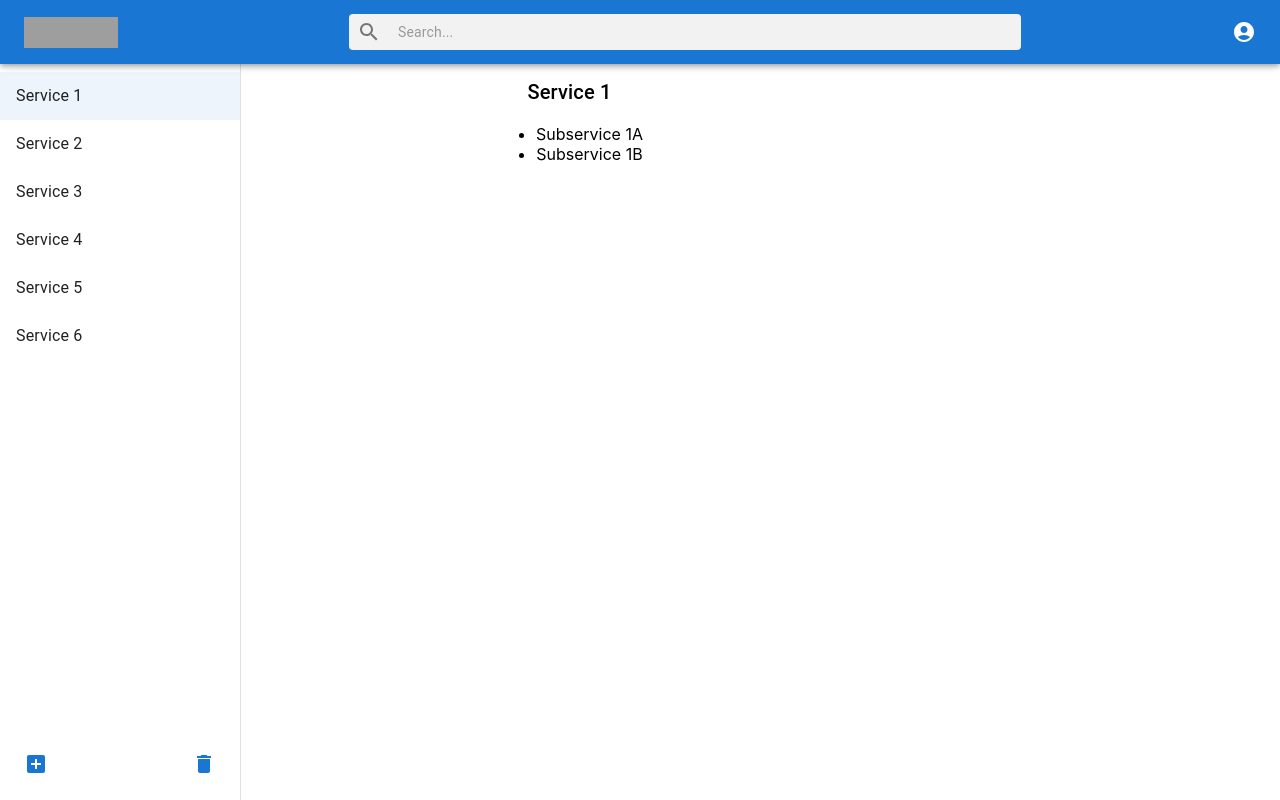
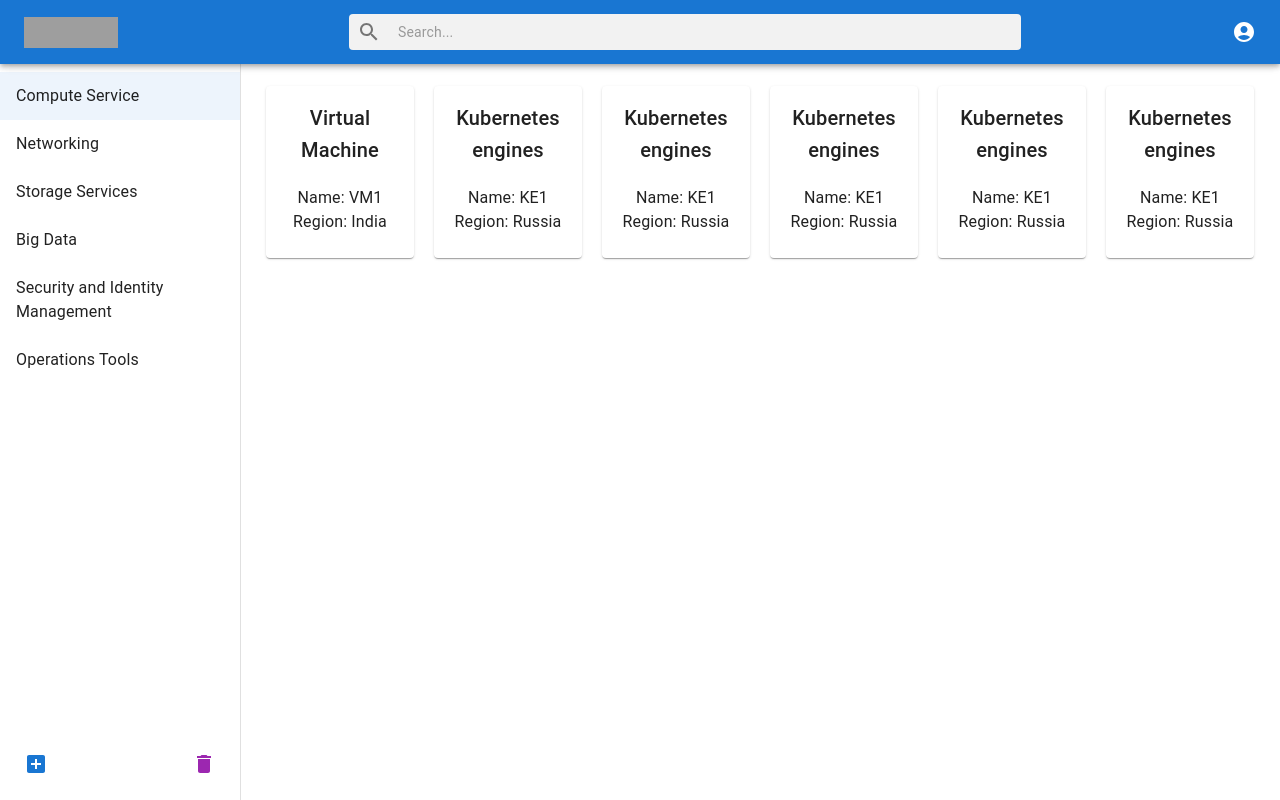
Before and after one commit to suhailshaik04/react-HasIn, a React (Create React App) app in the folder my-app/: page / in a window 1280 px wide. Built offline with nearby package versions, Linux system fonts and the light colour scheme; grey boxes are pictures that could not be loaded; the HTML template or start-up script is replaced by a standard one.

Commit message:
"Added Cards"

```diff
--- a/my-app/src/components/Sidebar/Sidebar.css
+++ b/my-app/src/components/Sidebar/Sidebar.css
@@ -29,6 +29,27 @@
 }
 
 .content {
-  margin-left: 240px;
   padding: 16px;
 }
+
+.card {
+  margin: 10px;
+  width: 90%;
+  max-width: 400px;
+  display: inline-block;
+}
+
+.card__title {
+  font-size: 20px;
+  font-weight: bold;
+  margin-bottom: 10px;
+}
+
+.card__description {
+  font-size: 16px;
+  margin-bottom: 10px;
+}
+
+.cardContainer{
+  display: flex;
+}
--- a/my-app/src/components/Sidebar/Sidebar.js
+++ b/my-app/src/components/Sidebar/Sidebar.js
@@ -1,5 +1,5 @@
 import React, { useState } from "react";
-import { List, ListItem, ListItemIcon, ListItemText, Drawer, AppBar, Toolbar, Typography, IconButton } from "@mui/material";
+import { List, ListItem, ListItemIcon, ListItemText, Drawer, AppBar, Toolbar, Typography, IconButton, Card, CardContent } from "@mui/material";
 import { AddBox, Delete } from "@mui/icons-material";
 import "./Sidebar.css";
 
@@ -8,28 +8,70 @@ const drawerWidth = 240;
 const Sidebar = () => {
   const [services, setServices] = useState([
     {
-      name: "Service 1",
-      subservices: ["Subservice 1A", "Subservice 1B"]
+      name: "Compute Service",
+      subservices: [
+        { title: "Virtual Machine", description: `Name: VM1\n Region: India` },
+        { title: "Kubernetes engines", description: `Name: KE1\n Region: Russia` },
+        { title: "Kubernetes engines", description: `Name: KE1\n Region: Russia` },
+        { title: "Kubernetes engines", description: `Name: KE1\n Region: Russia` },
+        { title: "Kubernetes engines", description: `Name: KE1\n Region: Russia` },
+        { title: "Kubernetes engines", description: `Name: KE1\n Region: Russia` },
+      ]
     },
     {
-      name: "Service 2",
-      subservices: ["Subservice 2A", "Subservice 2B"]
+      name: "Networking",
+      subservices: [
+        { title: "VPC", description: "This is VPC" },
+        { title: "Subservice 2B", description: "This is Subservice 2B" },
+        { title: "Subservice 2B", description: "This is Subservice 2B" },
+        { title: "Subservice 2B", description: "This is Subservice 2B" },
+        { title: "Subservice 2B", description: "This is Subservice 2B" },
+        { title: "Subservice 2B", description: "This is Subservice 2B" },
+      ]
     },
     {
-      name: "Service 3",
-      subservices: ["Subservice 3A", "Subservice 3B"]
+      name: "Storage Services",
+      subservices: [
+        { title: "Object Storage", description: "This is Subservice 3A" },
+        { title: "File Storage", description: "This is Subservice 3B" },
+        { title: "File Storage", description: "This is Subservice 3B" },
+        { title: "File Storage", description: "This is Subservice 3B" },
+        { title: "File Storage", description: "This is Subservice 3B" },
+        { title: "File Storage", description: "This is Subservice 3B" },
+      ]
     },
     {
-      name: "Service 4",
-      subservices: ["Subservice 4A", "Subservice 4B"]
+      name: "Big Data",
+      subservices: [
+        { title: "Subservice 4A", description: "This is Subservice 4A" },
+        { title: "Subservice 4B", description: "This is Subservice 4B" },
+        { title: "Subservice 4B", description: "This is Subservice 4B" },
+        { title: "Subservice 4B", description: "This is Subservice 4B" },
+        { title: "Subservice 4B", description: "This is Subservice 4B" },
+        { title: "Subservice 4B", description: "This is Subservice 4B" },
+      ]
     },
     {
-      name: "Service 5",
-      subservices: ["Subservice 5A", "Subservice 5B"]
+      name: "Security and Identity Management",
+      subservices: [
+        { title: "Subservice 5A", description: "This is Subservice 5A" },
+        { title: "Subservice 5B", description: "This is Subservice 5B" },
+        { title: "Subservice 5B", description: "This is Subservice 5B" },
+        { title: "Subservice 5B", description: "This is Subservice 5B" },
+        { title: "Subservice 5B", description: "This is Subservice 5B" },
+        { title: "Subservice 5B", description: "This is Subservice 5B" },
+      ]
     },
     {
-      name: "Service 6",
-      subservices: ["Subservice 6A", "Subservice 6B"]
+      name: "Operations Tools",
+      subservices: [
+        { title: "Subservice 6A", description: "This is Subservice 6A" },
+        { title: "Subservice 6B", description: "This is Subservice 6B" },
+        { title: "Subservice 6B", description: "This is Subservice 6B" },
+        { title: "Subservice 6B", description: "This is Subservice 6B" },
+        { title: "Subservice 6B", description: "This is Subservice 6B" },
+        { title: "Subservice 6B", description: "This is Subservice 6B" },
+      ]
     }
   ]);
   const [selectedServiceIndex, setSelectedServiceIndex] = useState(0);
@@ -74,21 +116,30 @@ const Sidebar = () => {
             <IconButton color="primary" className="button" onClick={handleAddService}>
               <AddBox />
             </IconButton>
-          <IconButton color="primary" className="button" onClick={handleDeleteService}>
+            <IconButton
+                color="secondary"
+                className="button"
+                onClick={handleDeleteService}
+                disabled={services.length === 1}
+            >
               <Delete />
             </IconButton>
           </div>
         </Drawer>
         <div className="content">
-        <Typography variant="h6">{services[selectedServiceIndex].name}</Typography>
-        <ul>
+          <div className="cardContainer">
             {services[selectedServiceIndex].subservices.map((subservice, index) => (
-            <li key={index}>{subservice}</li>
+                <Card key={index} className="card">
+                  <CardContent>
+                    <Typography variant="h6">{subservice.title}</Typography>
+                    <br/>
+                    <Typography variant="body1" style={{ whiteSpace: "pre-line" }}>{subservice.description}</Typography>
+                  </CardContent>
+                </Card>
             ))}
-        </ul>
+          </div>
         </div>
       </div>
   );
 };
-
 export default Sidebar;
```
Also changed, not shown: 1 other file (tests, documents, lock files or other folders). Lines whose indentation alone changed are shown as unchanged.
